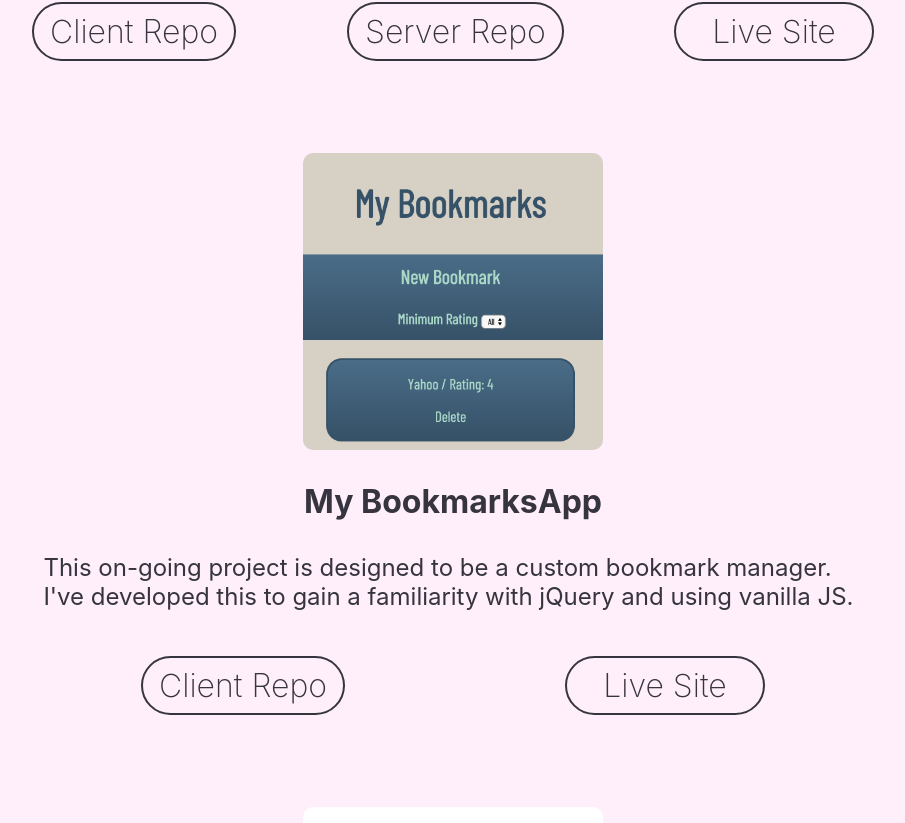
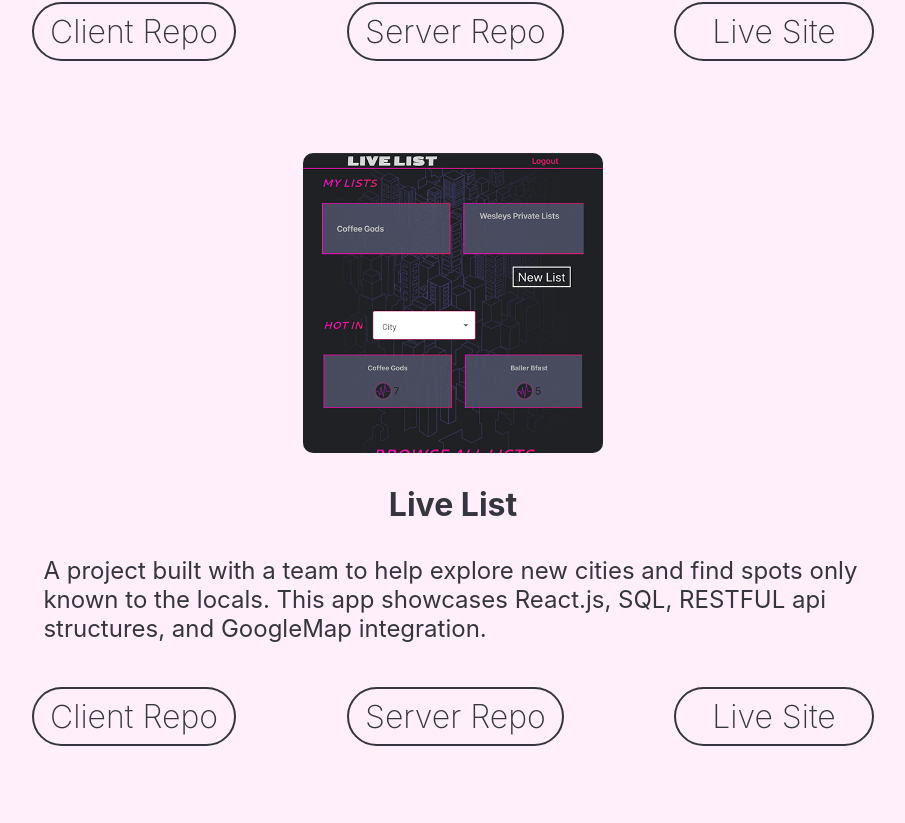
Before and after one commit to wjacobs71086/Portfolio, a React (Create React App) app: page / in a window 1280 px wide. Shown: the part 2277-3100 px from the top of the page, without its empty margins (187-1092 px from the left). Built offline with nearby package versions, Linux system fonts and the light colour scheme.

Commit message:
added new project

```diff
--- a/src/MyWork/project.js
+++ b/src/MyWork/project.js
@@ -3,6 +3,7 @@ import { ParallaxBanner } from 'react-scroll-parallax';
 import starBanner from '../starbackground.jpg'
 import bugoutIcon from '../bugout_icon.jpg'
 import bookmarkIcon from '../test.png';
+import liveList from '../liveList.png';
 import './project.css';
 import PracticingImg from '../PracticingImg.png'
 
@@ -22,11 +23,9 @@ export class Project extends Component {
         >
         </ParallaxBanner>
         <section className="my-work-section" >
-
           <section className='piece'>
           <h3 className='section-title'>My Work</h3>
             <img className="project-image" src={bugoutIcon} alt="BugOutReadyApp banner" />
-
             <div className='content'>
               <h3 className="project-title">BugOut Ready</h3>
               <p className="my-work-body"> Having been born in "tornado alley" and living in "wildfire California" I've always understood
@@ -35,6 +34,19 @@ export class Project extends Component {
                 <a className="link" href="https://github.com/wjacobs71086/Bug-Out-Ready-Client" target="newtab">Client Repo</a>
                 <a className="link" href="https://github.com/wjacobs71086/Bug-Out-Ready-Server.git" target="newtab">Server Repo</a>
                 <a className="link" href="https://bug-out-ready.wjacobs710.now.sh/" target="newtab">Live Site</a>
+              </div>
+            </div>
+          </section>
+
+          <section className='piece'>
+            <img className="project-image" src={liveList} alt="LiveListApp banner" />
+            <div className='content'>
+              <h3 className="project-title">Live List</h3>
+              <p className="my-work-body"> A project built with a team to help explore new cities and find spots only known to the locals. This app showcases React.js, SQL, RESTFUL api structures, and GoogleMap integration.</p>
+              <div className='links'>
+                <a className="link" href="https://github.com/thinkful-ei-heron/SocialPlaylist-Client.git" target="newtab">Client Repo</a>
+                <a className="link" href="https://github.com/thinkful-ei-heron/SocialPlaylist-server.git" target="newtab">Server Repo</a>
+                <a className="link" href="https://social-playlist.netlify.com" target="newtab">Live Site</a>
               </div>
             </div>
           </section>
```
Also changed, not shown: src/liveList.png (added).
